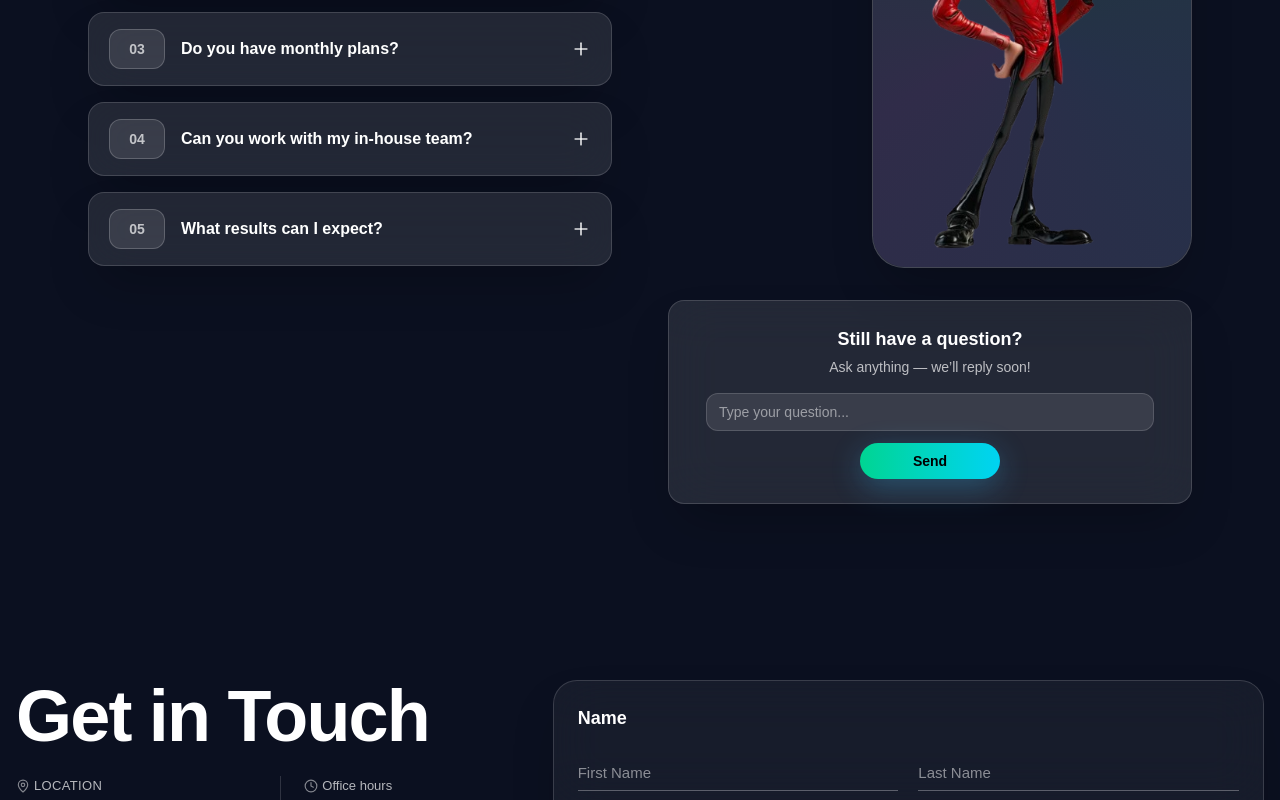
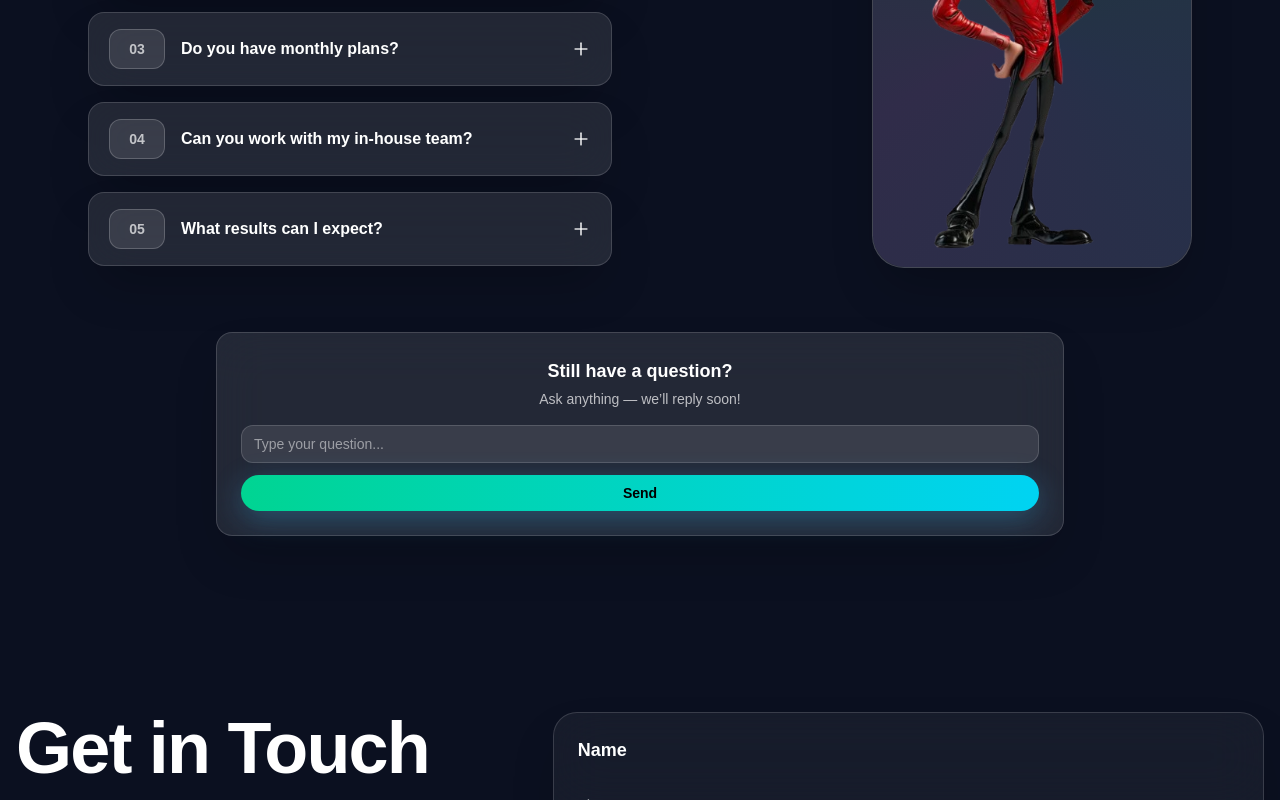
Before and after one commit to nikhildhouni/brandelo, a Next.js app: page / in a window 1280 px wide. Shown: the part 4690-5490 px from the top of the page. Built offline with nearby package versions, Linux system fonts and the light colour scheme.

Commit message:
faq updated

```diff
--- a/src/components/Faq.tsx
+++ b/src/components/Faq.tsx
@@ -3,7 +3,7 @@
 import Image from "next/image";
 import { Plus, Minus } from "lucide-react";
 import { motion, AnimatePresence } from "framer-motion";
-import { useState } from "react";
+import { useState, type FormEvent } from "react";
 
 type FAQ = { q: string; a: string };
 type Props = {
@@ -19,18 +19,33 @@ export default function FAQSectionWDB({
   watermark = "FAQs",
   illustrationSrc = "/images/faq/faq.png",
   faqs = [
-    { q: "What is Web Digital Bazaar?", a: "We’re a full-stack digital growth studio offering SEO, SMM, Ads, and dev." },
-    { q: "How soon can we start?", a: "Usually within a week after scoping and onboarding." },
-    { q: "Do you have monthly plans?", a: "Yes—tiered retainers for different growth stages." },
-    { q: "Can you work with my in-house team?", a: "Absolutely. We integrate with your tools and workflows." },
-    { q: "What results can I expect?", a: "Clear KPIs, transparent reporting, and compounding growth." },
+    {
+      q: "What is Web Digital Bazaar?",
+      a: "We’re a full-stack digital growth studio offering SEO, SMM, Ads, and dev.",
+    },
+    {
+      q: "How soon can we start?",
+      a: "Usually within a week after scoping and onboarding.",
+    },
+    {
+      q: "Do you have monthly plans?",
+      a: "Yes—tiered retainers for different growth stages.",
+    },
+    {
+      q: "Can you work with my in-house team?",
+      a: "Absolutely. We integrate with your tools and workflows.",
+    },
+    {
+      q: "What results can I expect?",
+      a: "Clear KPIs, transparent reporting, and compounding growth.",
+    },
   ],
   onAsk,
 }: Props) {
   const [open, setOpen] = useState<number | null>(0);
   const [askText, setAskText] = useState("");
 
-  const handleSubmit = async (e: React.FormEvent) => {
+  const handleSubmit = async (e: FormEvent) => {
     e.preventDefault();
     if (!askText.trim()) return;
     try {
@@ -41,39 +56,20 @@ export default function FAQSectionWDB({
 
   return (
     <section className="relative isolation-isolate overflow-hidden dark bg-[#0b1020] text-white py-24">
-      {/* Background (aurora + grid) */}
+      {/* Background */}
       <div className="pointer-events-none absolute inset-0 -z-10">
         <div className="absolute inset-0 bg-[radial-gradient(80%_60%_at_50%_10%,rgba(99,102,241,0.25),transparent_50%),radial-gradient(70%_50%_at_80%_20%,rgba(34,197,94,0.20),transparent_50%),#0b1020]" />
-        <div className="absolute inset-0 opacity-40 [mask-image:radial-gradient(70%_60%_at_50%_40%,black,transparent)]">
-          <svg className="h-full w-full" xmlns="http://www.w3.org/2000/svg">
-            <defs>
-              <pattern id="grid-faq" width="32" height="32" patternUnits="userSpaceOnUse">
-                <path d="M 32 0 L 0 0 0 32" fill="none" stroke="white" strokeOpacity="0.06" />
-              </pattern>
-            </defs>
-            <rect width="100%" height="100%" fill="url(#grid-faq)" />
-          </svg>
-        </div>
-        <motion.div
-          aria-hidden
-          className="absolute -top-40 left-1/2 h-[70rem] w-[70rem] -translate-x-1/2 rounded-full blur-3xl opacity-35"
-          style={{
-            background:
-              "conic-gradient(from 180deg at 50% 50%, rgba(59,130,246,0.35), rgba(168,85,247,0.35), rgba(34,197,94,0.35), rgba(59,130,246,0.35))",
-          }}
-          animate={{ rotate: 360 }}
-          transition={{ duration: 50, repeat: Infinity, ease: "linear" }}
-        />
       </div>
 
       {/* Watermark */}
       <div
         aria-hidden
-        className="pointer-events-none absolute inset-x-0 top-10 select-none text-center text-[clamp(40px,12vw,80px)] font-extrabold leading-none tracking-tight text-white/5"
+        className="pointer-events-none absolute inset-x-0 top-10 select-none text-center text-[clamp(40px,12vw,80px)] font-extrabold text-white/5"
       >
         {watermark}
       </div>
 
+      {/* GRID: FAQ + IMAGE */}
       <div className="relative mx-auto grid max-w-6xl grid-cols-1 items-start gap-14 px-6 md:grid-cols-2">
         {/* Title */}
         <motion.h2
@@ -99,15 +95,14 @@ export default function FAQSectionWDB({
           ))}
         </div>
 
-        {/* Right: Illustration + Ask */}
+        {/* Right: Illustration */}
         <motion.div
           initial={{ opacity: 0, scale: 0.95 }}
           whileInView={{ opacity: 1, scale: 1 }}
           transition={{ duration: 0.6, delay: 0.2 }}
           viewport={{ once: true }}
-          className="order-1 md:order-2"
+          className="order-1 md:order-2 flex justify-center md:justify-end"
         >
-          <div className="flex justify-center md:justify-end">
           <motion.div
             whileHover={{ scale: 1.02 }}
             transition={{ type: "spring", stiffness: 200, damping: 15 }}
@@ -123,36 +118,41 @@ export default function FAQSectionWDB({
               priority
             />
           </motion.div>
+        </motion.div>
       </div>
 
-          <div className="mt-8 rounded-2xl border border-white/15 bg-white/10 p-6 text-center shadow-2xl backdrop-blur-xl">
+      {/* ⭐ FULL WIDTH ASK BOX (outside grid) ⭐ */}
+      <div className="mx-auto mt-16 w-full max-w-4xl px-6">
+        <div className="w-full rounded-2xl border border-white/15 bg-white/10 p-6 text-center shadow-2xl backdrop-blur-xl">
           <h3 className="text-lg font-semibold">Still have a question?</h3>
-            <p className="mt-1 text-sm text-white/70">Ask anything — we’ll reply soon!</p>
+          <p className="mt-1 text-sm text-white/70">
+            Ask anything — we’ll reply soon!
+          </p>
 
-            <form onSubmit={handleSubmit} className="mx-auto mt-4 flex max-w-md flex-col gap-3">
+          <form onSubmit={handleSubmit} className="mt-4 flex flex-col gap-3">
             <input
               value={askText}
               onChange={(e) => setAskText(e.target.value)}
               placeholder="Type your question..."
-                className="rounded-xl border border-white/15 bg-white/10 px-3 py-2 text-sm text-white placeholder:text-white/50 outline-none focus:border-emerald-300/60 focus:ring-2 focus:ring-emerald-200/30"
+              className="w-full rounded-xl border border-white/15 bg-white/10 px-3 py-2 text-sm text-white placeholder:text-white/50 outline-none focus:border-emerald-300/60 focus:ring-2 focus:ring-emerald-200/30"
             />
+
             <motion.button
               type="submit"
               whileTap={{ scale: 0.97 }}
               whileHover={{ scale: 1.03 }}
-                className="mx-auto inline-flex min-w-[140px] items-center justify-center rounded-full bg-gradient-to-r from-emerald-400 to-cyan-400 px-6 py-2 text-sm font-semibold text-black shadow-[0_8px_30px_rgba(56,189,248,.3)] hover:opacity-90"
+              className="inline-flex w-full items-center justify-center rounded-full bg-gradient-to-r from-emerald-400 to-cyan-400 px-6 py-2 text-sm font-semibold text-black shadow-[0_8px_30px_rgba(56,189,248,.3)] hover:opacity-90"
             >
               Send
             </motion.button>
           </form>
         </div>
-        </motion.div>
       </div>
     </section>
   );
 }
 
-/* ---------- Single FAQ Item (always-dark glass) ---------- */
+/* ---------- Single FAQ Item ---------- */
 function FAQItem({
   index,
   q,
@@ -174,12 +174,21 @@ function FAQItem({
       whileInView={{ opacity: 1, y: 0 }}
       viewport={{ once: true }}
     >
-      <button onClick={onToggle} className="flex w-full items-center gap-4 px-5 py-4 text-left">
+      <button
+        onClick={onToggle}
+        className="flex w-full items-center gap-4 px-5 py-4 text-left"
+      >
         <div className="grid h-10 w-14 place-items-center rounded-xl border border-white/20 bg-white/10 text-sm font-bold text-white/70">
           {String(index + 1).padStart(2, "0")}
         </div>
+
         <div className="flex-1 text-base font-semibold">{q}</div>
-        <motion.div animate={{ rotate: open ? 180 : 0 }} transition={{ duration: 0.25 }} className="text-white/85">
+
+        <motion.div
+          animate={{ rotate: open ? 180 : 0 }}
+          transition={{ duration: 0.25 }}
+          className="text-white/85"
+        >
           {open ? <Minus className="h-5 w-5" /> : <Plus className="h-5 w-5" />}
         </motion.div>
       </button>
@@ -193,7 +202,9 @@ function FAQItem({
             exit={{ height: 0, opacity: 0 }}
             transition={{ duration: 0.35, ease: "easeOut" }}
           >
-            <div className="px-5 pb-5 text-sm leading-relaxed text-white/75">{a}</div>
+            <div className="px-5 pb-5 text-sm leading-relaxed text-white/75">
+              {a}
+            </div>
           </motion.div>
         )}
       </AnimatePresence>
```
Lines whose indentation alone changed are shown as unchanged.
